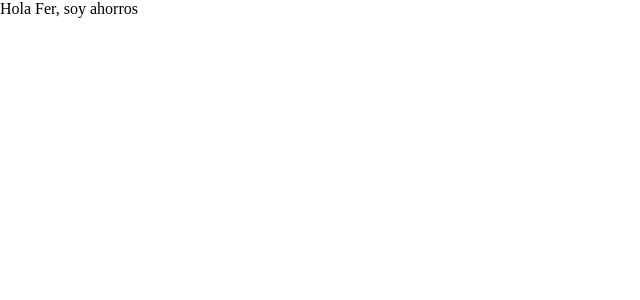
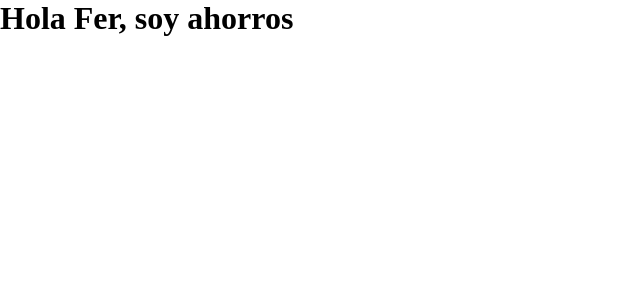
Before and after one commit to CruzFM/myfinanceapp, a React (Create React App) app: page /savings in a window 1280 px wide. Shown: the top 300 px of the page, without its empty margins (0-640 px from the left). Built offline with nearby package versions, Linux system fonts and the light colour scheme.

Commit message:
handleAddToSaving added. Savings card displayed implemented. To do: balances.

```diff
--- a/src/components/Savings/Savings.jsx
+++ b/src/components/Savings/Savings.jsx
@@ -1,5 +1,24 @@
+import "../Incomes/incomes.style.css";
+import { useContext } from "react";
+import BalanceContext from "../../context/BalanceContext";
+
 export const Savings = ()=>{
+
+    const { allSavings } = useContext(BalanceContext);
+
     return(
-        <div>Hola Fer, soy ahorros</div>
+        <div>
+            <h1>Hola Fer, soy ahorros</h1>
+            {allSavings.map(saving => {
+                return(
+                    <div className="card">
+                        <h2>{saving.date}</h2>
+                        <h3>${saving.amount}</h3>
+                        <h3>{saving.category}</h3>
+                        <p>{saving.detail}</p>
+                    </div>
+                )
+            })}
+        </div>
     )
 }
--- a/src/components/myAccount/MyAccount.jsx
+++ b/src/components/myAccount/MyAccount.jsx
@@ -39,7 +39,7 @@ export const MyAccount = ( {handleToggleDarkMode, isDarkMode} )=>{
         'Goods'
     ]
 
-    const { setAllIncomes, allIncomes, handleAddIncome, handleAddToSpent } = useContext(BalanceContext);
+    const { setAllIncomes, allIncomes, handleAddIncome, handleAddToSpent, handleAddtoSavings } = useContext(BalanceContext);
 
 
     return(
@@ -93,7 +93,11 @@ export const MyAccount = ( {handleToggleDarkMode, isDarkMode} )=>{
                         +
                     </div>
                     <Modal isOpen={savingsModalIsOpen} style={darkModeModal}>
-                        <FormAdd category={savingsCategories} nameAdd='saving' />
+                        <FormAdd
+                            category={savingsCategories}
+                            nameAdd='saving'
+                            addNew={handleAddtoSavings}
+                            />
                         <button onClick={()=> setSavingsModalIsOpen(false)}>Close</button>
                     </Modal>
                 </div>
--- a/src/context/BalanceContext.js
+++ b/src/context/BalanceContext.js
@@ -30,6 +30,10 @@ export function BalanceProvider( {children} ){
 
     const [savingsBalance, setSavingsBalance] = useState();
 
+    const handleAddtoSavings = (newSaving) =>{
+      setAllSavings(prevAllSavings => [...prevAllSavings, newSaving]);
+    }
+
 
     //To do: funnciones para poder crear los gastos.
     //detalle: el usuario deberia poder cargar sus gastos y estos deberian poder visualizarse en sus respectivos componentes como unas listas o cards.
@@ -54,6 +58,7 @@ export function BalanceProvider( {children} ){
           handleAddToSpent, //usado en myAccount
           allSavings,
           setAllSavings,
+          handleAddtoSavings, //usado en myAccount
           savingsBalance,
           setSavingsBalance,
         }}
```
